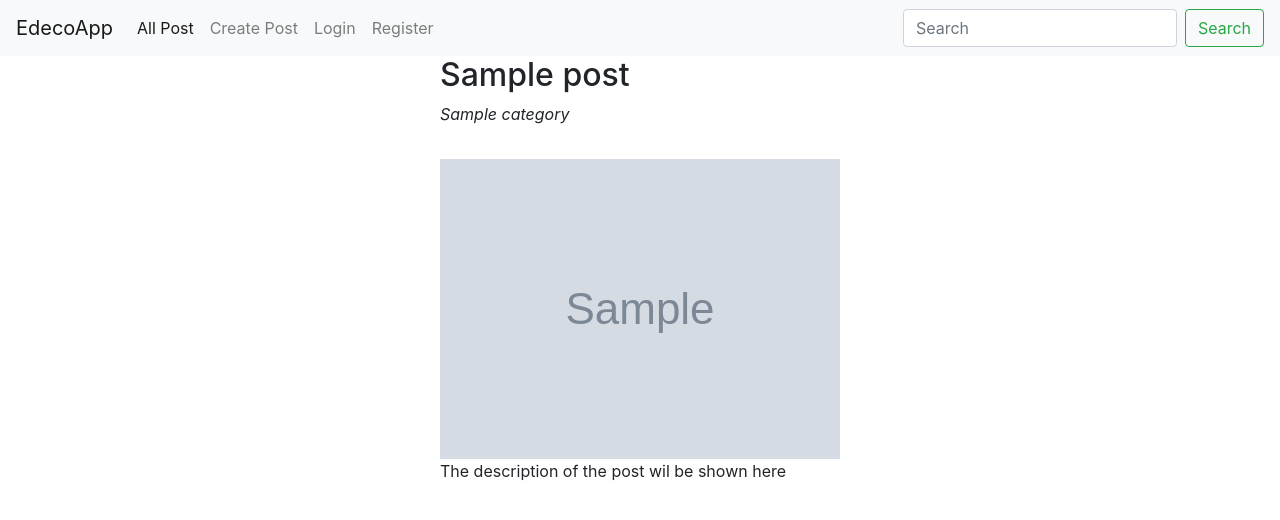
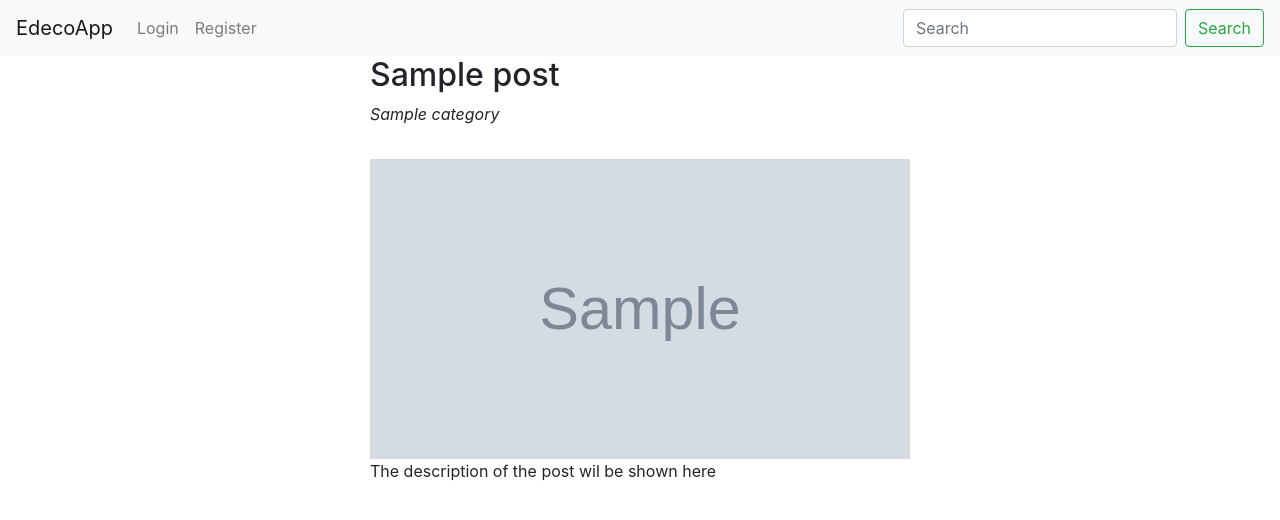
Before and after one commit to techbola/symfony-blog-tut, a Symfony app: template templates/post/show.html.twig in a window 1280 px wide. Shown: the top 520 px of the page. Run offline with Twig, Linux system fonts and the light colour scheme; the template is opened without the code that fills it: most values are stand-ins (such as "Sample title", 1, 10 or a date in 2020); grey boxes marked "Sample" are stand-in pictures; some libraries are stand-ins or nearby versions.

Commit message:
'updated'

```diff
--- a/templates/base.html.twig
+++ b/templates/base.html.twig
@@ -16,6 +16,8 @@
 
             <div class="collapse navbar-collapse" id="navbarSupportedContent">
                 <ul class="navbar-nav mr-auto">
+
+                    {% if app.user %}
                         <li class="nav-item active">
                             <a class="nav-link" href="{{ path('post.index') }}">All Post
                                 <span class="sr-only">(current)</span></a>
@@ -24,6 +26,10 @@
                             <a class="nav-link" href="{{ path('post.create') }}">Create Post</a>
                         </li>
 
+                        <li class="nav-item float-right">
+                            <a class="nav-link" href="{{ path('app_logout') }}">Logout</a>
+                        </li>
+                    {% else %}
                         <li class="nav-item">
                             <a class="nav-link" href="{{ path('app_login') }}">Login</a>
                         </li>
@@ -31,12 +37,13 @@
                         <li class="nav-item">
                             <a class="nav-link" href="{{ path('register') }}">Register</a>
                         </li>
+                    {% endif %}
 
-                    {% if is_granted('IS_AUTHENTICATED_FULLY') %}
-                        <li class="nav-item float-right">
-                            <a class="nav-link" href="{{ path('app_logout') }}">Logout</a>
-                        </li>
-                    {% endif %}
+{#                    {% if is_granted('IS_AUTHENTICATED_FULLY') %}#}
+{#                        <li class="nav-item float-right">#}
+{#                            <a class="nav-link" href="{{ path('app_logout') }}">Logout</a>#}
+{#                        </li>#}
+{#                    {% endif %}#}
 
                 </ul>
                 <form class="form-inline my-2 my-lg-0">
--- a/templates/post/create.html.twig
+++ b/templates/post/create.html.twig
@@ -1,5 +1,7 @@
 {% extends 'base.html.twig' %}
 
 {% block body %}
-    {{ form(form) }}
+    <div class="col-md-6">
+        {{ form(form) }}
+    </div>
 {% endblock %}
--- a/templates/post/index.html.twig
+++ b/templates/post/index.html.twig
@@ -12,6 +12,7 @@
         {% endfor %}
     </div>
 
+    <div class="col-md-6">
         <h2>List of all posts</h2>
 
         <table class="table table-striped">
@@ -38,4 +39,5 @@
                 {% endfor %}
             </tbody>
         </table>
+    </div>
 {% endblock %}
--- a/templates/post/show.html.twig
+++ b/templates/post/show.html.twig
@@ -6,14 +6,14 @@
 
 {% block body %}
 
-    <div style="display: flex; flex-direction: column;">
+    <div class="col-md-6" style="display: flex; flex-direction: column;">
         <div>
             <h2>{{ post.title }}</h2>
             <em>{{ post.category }}</em>
         </div>
         <hr>
         <div>
-            <img src="{{ '/uploads/' ~ post.image }}" alt="{{ post.title }}">
+            <img src="{{ '/uploads/' ~ post.image }}" alt="{{ post.title }}" style="width: 100%;max-height: 300px;">
             <p>The description of the post wil be shown here</p>
         </div>
     </div>
--- a/templates/registration/index.html.twig
+++ b/templates/registration/index.html.twig
@@ -1,5 +1,7 @@
 {% extends 'base.html.twig' %}
 
 {% block body %}
-    {{ form(form) }}
+    <div class="col-md-6">
+        {{ form(form) }}
+    </div>
 {% endblock %}
```
Also changed, not shown: public/uploads/751f546c94ade9d9f99deba71f2d8b74.jpeg (added). Lines whose indentation alone changed are shown as unchanged.
